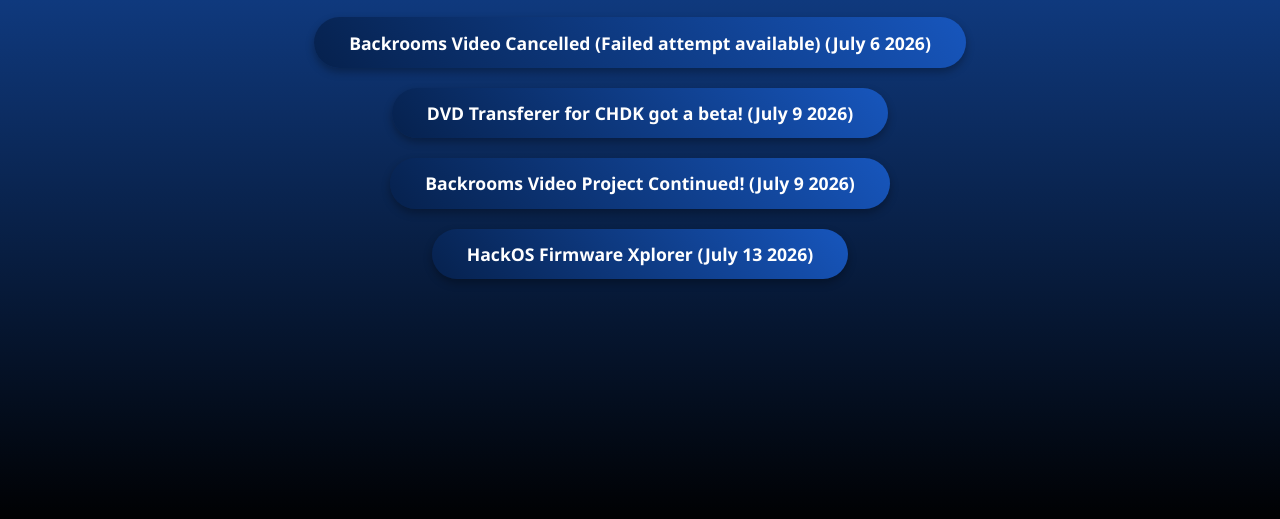
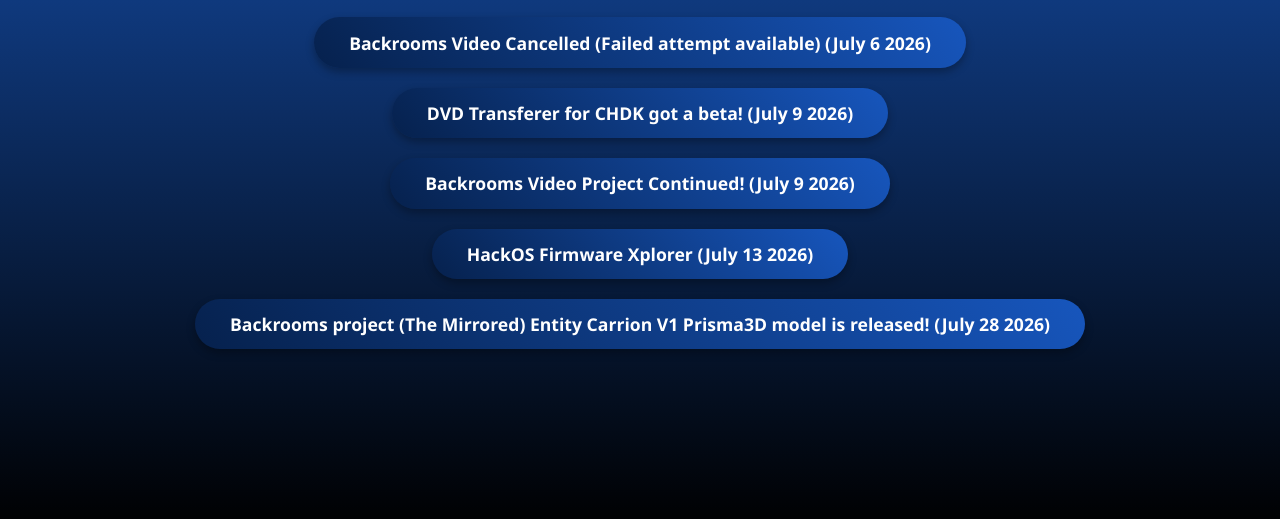
Before and after one commit to Raman15Scratch/Raman-and-Abodis-Channel-Site, a plain HTML site: page home.html in a window 1280 px wide. Shown: the part 269-788 px from the top of the page. Drawn offline with Linux system fonts and the light colour scheme.

Commit message:
Update home.html

```diff
--- a/home.html
+++ b/home.html
@@ -19,5 +19,6 @@
         <a href="DVD_transferer_for_CHDK/DVD_transferer_for_CHDK.html" class="post-btn">DVD Transferer for CHDK got a beta! (July 9 2026) </a>
         <a href="Backrooms2/backrooms2.html" class="post-btn">Backrooms Video Project Continued! (July 9 2026) </a>
         <a href="HackOS_Firmware_Xplorer/HackOS.html" class="post-btn">HackOS Firmware Xplorer (July 13 2026) </a>
+        <a href="The_Mirrored_Carrion_V1_Model/The_Mirrored_Carrion_V1_Model.html" class="post-btn">Backrooms project (The Mirrored) Entity Carrion V1 Prisma3D model is released! (July 28 2026) </a>
   </body>
 </html>
```
